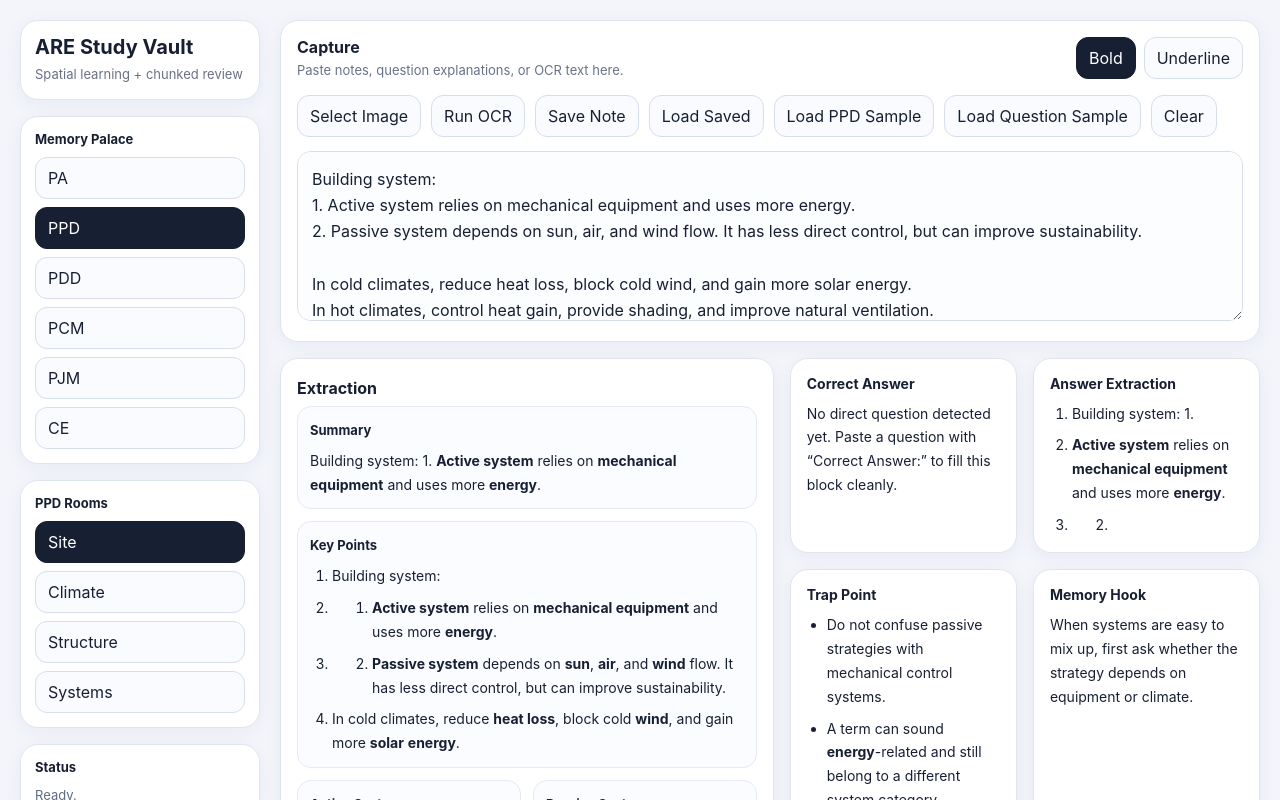
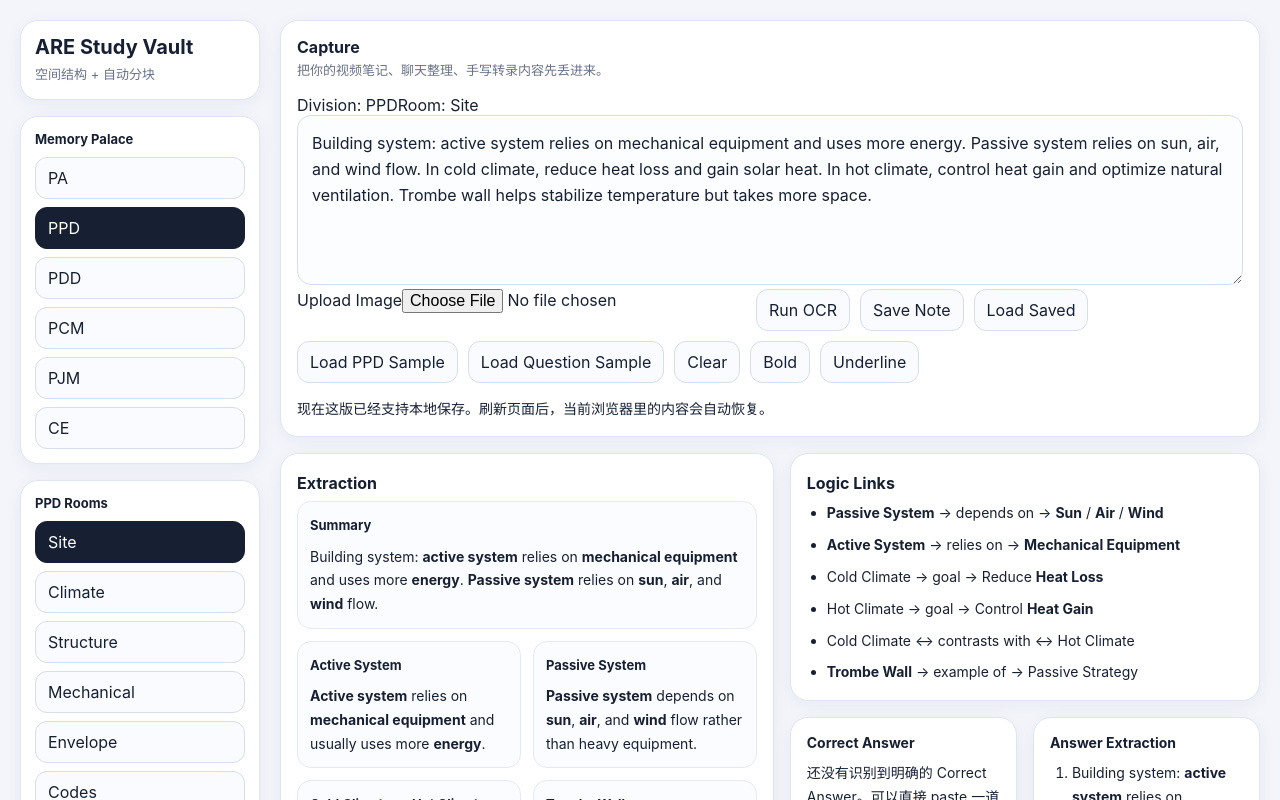
Before and after one commit to lishixin1995/ARE-study, a React (Vite) app: page / in a window 1280 px wide. Shown: the top 800 px of the page. Built offline with nearby package versions, Linux system fonts and the light colour scheme; the HTML template or start-up script is replaced by a standard one.

Commit message:
Update App.jsx

```diff
--- a/src/App.jsx
+++ b/src/App.jsx
@@ -8,23 +8,15 @@ const DIVISIONS = ["PA", "PPD", "PDD", "PCM", "PJM", "CE"];
 
 const ROOMS_BY_DIVISION = {
   PA: ["Site", "Zoning", "Code", "Programming"],
-  PPD: ["Site", "Climate", "Structure", "Systems"],
+  PPD: ["Site", "Climate", "Structure", "Mechanical", "Envelope", "Codes"],
   PDD: ["Envelope", "Detailing", "Materials", "Documentation"],
   PCM: ["Practice", "Risk", "Contracts", "Finance"],
   PJM: ["Team", "Schedule", "CA", "Delivery"],
   CE: ["Site Visit", "Submittals", "RFI", "Punch List"]
 };
 
-const DEFAULT_NOTES = `Building system:
-1. Active system relies on mechanical equipment and uses more energy.
-2. Passive system depends on sun, air, and wind flow. It has less direct control, but can improve sustainability.
-
-In cold climates, reduce heat loss, block cold wind, and gain more solar energy.
-In hot climates, control heat gain, provide shading, and improve natural ventilation.
-
-Passive solar heating can use direct gain, thermal mass, and shading control at night.
-Concrete and stone can store heat.
-Trombe walls provide stable indoor temperature, but take up more space.`;
+const DEFAULT_NOTES =
+  "Building system: active system relies on mechanical equipment and uses more energy. Passive system relies on sun, air, and wind flow. In cold climate, reduce heat loss and gain solar heat. In hot climate, control heat gain and optimize natural ventilation. Trombe wall helps stabilize temperature but takes more space.";
 
 const QUESTION_SAMPLE = `Question:
 Which material term should be identified as the final composite material in a basic concrete mixture?
@@ -127,7 +119,6 @@ function detectKeywords(text) {
   ];
 
   const lower = text.toLowerCase();
-
   return bank.filter((item) => lower.includes(item.toLowerCase()));
 }
 
@@ -147,35 +138,138 @@ function parseCorrectAnswer(text) {
   return raw;
 }
 
-function buildAnswerExtraction(text) {
+function buildSummary(text) {
   const sentences = splitSentences(text);
-
-  if (sentences.length >= 3) {
-    return sentences.slice(0, 3);
+  if (sentences.length >= 2) return `${sentences[0]} ${sentences[1]}`;
+  if (sentences.length === 1) return sentences[0];
+  return "当前还没有足够内容生成 summary。";
 }
 
+function buildKeyPoints(text) {
   const lines = splitLines(text);
-  if (lines.length >= 3) {
-    return lines.slice(0, 3);
+  const filtered = lines.filter(
+    (item) =>
+      !/^question[:\-]/i.test(item) &&
+      !/^correct answer[:\-]/i.test(item) &&
+      !/^notes[:\-]/i.test(item)
+  );
+
+  if (filtered.length >= 4) return filtered.slice(0, 4);
+
+  const sentences = splitSentences(text);
+  if (sentences.length >= 4) return sentences.slice(0, 4);
+
+  return ["继续补充内容后，这里会自动提取关键点。"];
 }
 
-  if (lines.length > 0) return lines;
+function buildSystemCards(text) {
+  const lower = text.toLowerCase();
+
+  let activeSystem = "依赖机械设备、控制更强，但通常能耗更高。";
+  let passiveSystem = "依赖太阳、空气和风等自然条件，通常更节能。";
+  let climateCompare = "寒冷气候强调减少热损失，炎热气候强调控制热增益与通风。";
+  let trombeWall = "一种被动式采暖策略，可稳定温度，但占空间。";
+
+  if (lower.includes("active system")) {
+    activeSystem = "Active system relies on mechanical equipment and usually uses more energy.";
+  }
+
+  if (lower.includes("passive system")) {
+    passiveSystem = "Passive system depends on sun, air, and wind flow rather than heavy equipment.";
+  }
+
+  if (lower.includes("cold climate") || lower.includes("hot climate")) {
+    climateCompare =
+      "Cold climate design usually reduces heat loss first, while hot climate design controls heat gain and improves ventilation.";
+  }
+
+  if (lower.includes("trombe wall")) {
+    trombeWall =
+      "Trombe wall is a passive thermal strategy that stabilizes indoor temperature, but it needs more space.";
+  }
+
+  return { activeSystem, passiveSystem, climateCompare, trombeWall };
+}
+
+function buildLogicLinks(text) {
+  const lower = text.toLowerCase();
+  const links = [];
+
+  if (lower.includes("passive system") || lower.includes("sun") || lower.includes("wind")) {
+    links.push("Passive System → depends on → Sun / Air / Wind");
+  }
+
+  if (lower.includes("active system") || lower.includes("mechanical equipment")) {
+    links.push("Active System → relies on → Mechanical Equipment");
+  }
+
+  if (lower.includes("cold climate") || lower.includes("heat loss")) {
+    links.push("Cold Climate → goal → Reduce Heat Loss");
+  }
+
+  if (lower.includes("hot climate") || lower.includes("heat gain")) {
+    links.push("Hot Climate → goal → Control Heat Gain");
+  }
+
+  if (lower.includes("cold climate") && lower.includes("hot climate")) {
+    links.push("Cold Climate ↔ contrasts with ↔ Hot Climate");
+  }
+
+  if (lower.includes("trombe wall")) {
+    links.push("Trombe Wall → example of → Passive Strategy");
+  }
+
+  if (!links.length) {
+    links.push("先判断概念依赖什么：设备、气候、材料，还是 code 逻辑。");
+  }
+
+  return links;
+}
+
+function buildSuggestedPlacement(selectedDivision) {
+  return [
+    `${selectedDivision} → Site`,
+    `${selectedDivision} → Core Concepts`,
+    `${selectedDivision} → Review`
+  ];
+}
+
+function buildAnswerExtraction(text) {
+  const lower = text.toLowerCase();
+
+  if (lower.includes("concrete") && lower.includes("cement") && lower.includes("sand")) {
+    return [
+      "Concrete is the final composite material.",
+      "Cement is the binder in the mix.",
+      "Sand is the fine aggregate used in the mixture."
+    ];
+  }
+
+  if (lower.includes("fabrication")) {
+    return [
+      "The question is asking about manufacturing a component.",
+      "Fabrication happens before delivery and installation on site.",
+      "This is about production, not on-site placement."
+    ];
+  }
+
+  const sentences = splitSentences(text);
+  if (sentences.length >= 3) return sentences.slice(0, 3);
+
+  const lines = splitLines(text);
+  if (lines.length >= 3) return lines.slice(0, 3);
 
   return [
-    "Identify the core concept first.",
-    "Separate similar-looking technical terms.",
-    "Use the wording in the prompt to eliminate close distractors."
+    "先抓题干真正问的概念。",
+    "再把相近术语分开。",
+    "最后用关键词排除干扰项。"
   ];
 }
 
 function buildTrapPoints(text) {
   const lower = text.toLowerCase();
 
-  if (
-    lower.includes("concrete") &&
-    lower.includes("cement") &&
-    lower.includes("sand")
-  ) {
+  if (lower.includes("concrete") && lower.includes("cement") && lower.includes("sand")) {
     return [
       "Mortar is tempting because it also contains cement and sand, but it is not the same as concrete.",
       "Grout is wrong because it has a different purpose and composition."
@@ -189,27 +283,16 @@ function buildTrapPoints(text) {
     ];
   }
 
-  if (lower.includes("active system") || lower.includes("passive system")) {
   return [
-      "Do not confuse passive strategies with mechanical control systems.",
-      "A term can sound energy-related and still belong to a different system category."
-    ];
-  }
-
-  return [
-    "Watch for answer choices that sound related but happen at a different stage.",
-    "Eliminate options that describe a similar process rather than the exact concept asked in the prompt."
+    "注意那些看起来相关、但其实属于不同阶段的选项。",
+    "先排除描述相似过程、而不是题目真正概念的答案。"
   ];
 }
 
 function buildMemoryHook(text) {
   const lower = text.toLowerCase();
 
-  if (
-    lower.includes("concrete") &&
-    lower.includes("cement") &&
-    lower.includes("sand")
-  ) {
+  if (lower.includes("concrete") && lower.includes("cement") && lower.includes("sand")) {
     return "When material terms look similar, separate the binder, aggregate, and final composite first.";
   }
 
@@ -221,155 +304,38 @@ function buildMemoryHook(text) {
     return "When systems are easy to mix up, first ask whether the strategy depends on equipment or climate.";
   }
 
-  if (lower.includes("code minimum") || lower.includes("best practice")) {
-    return "For code questions, separate minimum requirement from best-practice language first.";
-  }
-
-  return "Start by identifying the exact concept the prompt is testing before comparing similar terms.";
-}
-
-function buildLogicLinks(text) {
-  const lower = text.toLowerCase();
-  const links = [];
-
-  if (
-    lower.includes("active system") ||
-    lower.includes("mechanical equipment")
-  ) {
-    links.push("Active system depends on mechanical equipment and usually uses more energy.");
-  }
-
-  if (
-    lower.includes("passive system") ||
-    lower.includes("sun") ||
-    lower.includes("wind") ||
-    lower.includes("natural ventilation")
-  ) {
-    links.push("Passive strategy depends on sun, air, wind, shading, or building form rather than heavy equipment.");
-  }
-
-  if (lower.includes("concrete") || lower.includes("stone") || lower.includes("thermal mass")) {
-    links.push("Concrete, stone, and thermal mass connect to heat storage and delayed temperature change.");
-  }
-
-  if (lower.includes("heat gain") || lower.includes("shading")) {
-    links.push("Heat gain control and shading usually work together in hot-climate strategies.");
-  }
-
-  if (lower.includes("heat loss") || lower.includes("cold")) {
-    links.push("Cold-climate design usually prioritizes reducing heat loss before adding more systems.");
-  }
-
-  if (links.length === 0) {
-    links.push("Ask what the system relies on first: equipment, climate, material behavior, or code logic.");
-  }
-
-  return links;
-}
-
-function buildSummary(text) {
-  const sentences = splitSentences(text);
-
-  if (sentences.length >= 2) {
-    return `${sentences[0]} ${sentences[1]}`;
-  }
-
-  if (sentences.length === 1) {
-    return sentences[0];
-  }
-
-  return "Add notes or paste a question to generate a summary.";
-}
-
-function buildKeyPoints(text) {
-  const lines = splitLines(text);
-
-  const filtered = lines.filter(
-    (item) =>
-      !/^question[:\-]/i.test(item) &&
-      !/^correct answer[:\-]/i.test(item) &&
-      !/^notes[:\-]/i.test(item)
-  );
-
-  if (filtered.length >= 4) {
-    return filtered.slice(0, 4);
-  }
-
-  const sentences = splitSentences(text);
-  if (sentences.length >= 4) {
-    return sentences.slice(0, 4);
-  }
-
-  return filtered.length ? filtered : ["Add more study notes to generate key points."];
-}
-
-function buildSystemCards(text) {
-  const lower = text.toLowerCase();
-  let activeSystem =
-    "Mechanical equipment, direct control, and higher energy use usually indicate an active system.";
-  let passiveSystem =
-    "Sun, wind, daylight, shading, airflow, and thermal mass usually indicate a passive system.";
-
-  const sentences = splitSentences(text);
-
-  const activeMatch = sentences.find(
-    (item) =>
-      item.toLowerCase().includes("active system") ||
-      item.toLowerCase().includes("mechanical")
-  );
-
-  const passiveMatch = sentences.find(
-    (item) =>
-      item.toLowerCase().includes("passive system") ||
-      item.toLowerCase().includes("ventilation") ||
-      item.toLowerCase().includes("shading") ||
-      item.toLowerCase().includes("solar")
-  );
-
-  if (activeMatch) activeSystem = activeMatch;
-  if (passiveMatch) passiveSystem = passiveMatch;
-
-  if (!lower.includes("active") && !lower.includes("passive")) {
-    activeSystem =
-      "Use this card for equipment-driven concepts such as HVAC, fans, pumps, and controlled mechanical systems.";
-    passiveSystem =
-      "Use this card for climate-responsive concepts such as orientation, shading, ventilation, and thermal mass.";
-  }
-
-  return { activeSystem, passiveSystem };
+  return "先确认题目真正考的是哪一个核心概念，再比较相似术语。";
 }
 
 function buildReview(text) {
   const correctAnswer = parseCorrectAnswer(text);
-  const answerExtraction = buildAnswerExtraction(text);
-  const trapPoints = buildTrapPoints(text);
-  const memoryHook = buildMemoryHook(text);
   const keywords = detectKeywords(text);
 
   return {
     correctAnswer:
       correctAnswer ||
-      "No direct question detected yet. Paste a question with “Correct Answer:” to fill this block cleanly.",
-    answerExtraction,
-    trapPoints,
-    memoryHook,
+      "还没有识别到明确的 Correct Answer。可以直接 paste 一道题和标准答案。",
+    answerExtraction: buildAnswerExtraction(text),
+    trapPoints: buildTrapPoints(text),
+    memoryHook: buildMemoryHook(text),
     keywords
   };
 }
 
-function buildStudyData(text) {
+function buildStudyData(text, selectedDivision) {
   const summary = buildSummary(text);
   const keyPoints = buildKeyPoints(text);
-  const { activeSystem, passiveSystem } = buildSystemCards(text);
+  const systems = buildSystemCards(text);
   const logicLinks = buildLogicLinks(text);
+  const suggestedPlacement = buildSuggestedPlacement(selectedDivision);
   const review = buildReview(text);
 
   return {
     summary,
     keyPoints,
-    activeSystem,
-    passiveSystem,
+    ...systems,
     logicLinks,
+    suggestedPlacement,
     review
   };
 }
@@ -378,101 +344,107 @@ export default function App() {
   const [selectedDivision, setSelectedDivision] = useState("PPD");
   const [selectedRoom, setSelectedRoom] = useState("Site");
   const [captureText, setCaptureText] = useState(DEFAULT_NOTES);
-  const [savedNote, setSavedNote] = useState("");
-  const [statusMessage, setStatusMessage] = useState("Ready.");
+  const [savedAt, setSavedAt] = useState("");
+  const [statusMessage, setStatusMessage] = useState("现在这版已经支持本地保存。刷新页面后，当前浏览器里的内容会自动恢复。");
   const [emphasisMode, setEmphasisMode] = useState("bold");
+
   const [imageFile, setImageFile] = useState(null);
   const [isScanning, setIsScanning] = useState(false);
+  const [ocrStatus, setOcrStatus] = useState("");
+  const [ocrPreviewName, setOcrPreviewName] = useState("");
 
   const rooms = ROOMS_BY_DIVISION[selectedDivision] || [];
 
-  const studyData = useMemo(() => buildStudyData(captureText), [captureText]);
+  const studyData = useMemo(() => {
+    return buildStudyData(captureText, selectedDivision);
+  }, [captureText, selectedDivision]);
 
   const correctAnswerDisplay = useMemo(() => {
     const value = studyData.review.correctAnswer;
-
-    if (Array.isArray(value)) {
-      return value.join(" / ");
-    }
-
-    return value;
+    return Array.isArray(value) ? value.join(" / ") : value;
   }, [studyData]);
-
-  const emphasizedSummary = emphasizeKeywords(
-    studyData.summary,
-    studyData.review.keywords,
-    emphasisMode
-  );
-
-  const emphasizedCorrectAnswer = emphasizeKeywords(
-    correctAnswerDisplay,
-    studyData.review.keywords,
-    emphasisMode
-  );
 
   const saveNote = () => {
     localStorage.setItem("are-study-note", captureText);
-    setSavedNote(captureText);
-    setStatusMessage("Note saved in browser.");
+    const now = new Date();
+    const stamp = `${now.getFullYear()}/${now.getMonth() + 1}/${now.getDate()} ${now.toLocaleTimeString()}`;
+    setSavedAt(stamp);
+    setStatusMessage("现在这版已经支持本地保存。刷新页面后，当前浏览器里的内容会自动恢复。");
   };
 
   const loadSavedNote = () => {
-    const note = localStorage.getItem("are-study-note");
-    if (!note) {
-      setStatusMessage("No saved note found yet.");
+    const saved = localStorage.getItem("are-study-note");
+    if (!saved) {
+      setStatusMessage("还没有找到已保存内容。");
       return;
     }
-    setCaptureText(note);
-    setSavedNote(note);
-    setStatusMessage("Saved note loaded.");
+    setCaptureText(saved);
+    setStatusMessage("已加载本地保存内容。");
   };
 
-  const loadStudySample = () => {
+  const loadPPDSample = () => {
     setCaptureText(DEFAULT_NOTES);
-    setStatusMessage("PPD study sample loaded.");
+    setStatusMessage("已加载 PPD 示例内容。");
   };
 
   const loadQuestionSample = () => {
     setCaptureText(QUESTION_SAMPLE);
-    setStatusMessage("Question sample loaded.");
+    setStatusMessage("已加载题目示例内容。");
   };
 
   const clearAll = () => {
     setCaptureText("");
-    setStatusMessage("Capture cleared.");
+    setStatusMessage("已清空 Capture。");
+    setOcrStatus("");
+    setOcrPreviewName("");
+    setImageFile(null);
   };
 
   const handleImageChange = (event) => {
     const file = event.target.files?.[0] || null;
+
+    if (!file) {
+      setImageFile(null);
+      setOcrPreviewName("");
+      setOcrStatus("No image selected.");
+      return;
+    }
+
     setImageFile(file);
-    if (file) {
-      setStatusMessage(`Selected image: ${file.name}`);
-    }
+    setOcrPreviewName(file.name);
+    setOcrStatus(`Selected image: ${file.name}`);
   };
 
   const runOCR = async () => {
     if (!imageFile) {
-      setStatusMessage("Select an image first.");
+      setOcrStatus("Please select an image first.");
       return;
     }
 
     try {
       setIsScanning(true);
-      setStatusMessage("Reading image text...");
+      setOcrStatus("Reading image text...");
+
       const result = await Tesseract.recognize(imageFile, "eng");
-      const extracted = result?.data?.text || "";
+      const extractedText = result?.data?.text?.trim() || "";
+
+      if (!extractedText) {
+        setOcrStatus("No text detected from this image.");
+        return;
+      }
 
       setCaptureText((prev) => {
-        const base = prev.trim();
-        const next = extracted.trim();
-        if (!base) return next;
-        return `${base}\n\n${next}`;
+        const oldText = prev?.trim() || "";
+        if (!oldText) return extractedText;
+        return `${oldText}\n\n${extractedText}`;
       });
 
-      setStatusMessage("Image text added to capture.");
+      setOcrStatus("Image text added to Capture.");
+      setStatusMessage("OCR 完成，文字已加入 Capture。");
     } catch (error) {
       console.error(error);
-      setStatusMessage("OCR failed. Try another image.");
+      setOcrStatus("OCR failed. Try another image.");
+      setStatusMessage("OCR 失败，请换一张更清晰的图片。");
     } finally {
       setIsScanning(false);
     }
@@ -483,7 +455,7 @@ export default function App() {
       <aside className="sidebar">
         <div className="brand-card">
           <div className="brand-title">ARE Study Vault</div>
-          <div className="brand-subtitle">Spatial learning + chunked review</div>
+          <div className="brand-subtitle">空间结构 + 自动分块</div>
         </div>
 
         <div className="sidebar-section">
@@ -492,9 +464,7 @@ export default function App() {
             {DIVISIONS.map((division) => (
               <button
                 key={division}
-                className={`nav-pill ${
-                  selectedDivision === division ? "active" : ""
-                }`}
+                className={`nav-pill ${selectedDivision === division ? "active" : ""}`}
                 onClick={() => {
                   setSelectedDivision(division);
                   setSelectedRoom(ROOMS_BY_DIVISION[division][0]);
@@ -520,11 +490,6 @@ export default function App() {
             ))}
           </div>
         </div>
-
-        <div className="sidebar-section small-note">
-          <div className="sidebar-label">Status</div>
-          <div className="status-box">{statusMessage}</div>
-        </div>
       </aside>
 
       <main className="main-panel">
@@ -532,30 +497,25 @@ export default function App() {
           <div className="capture-header">
             <div>
               <div className="card-title">Capture</div>
-              <div className="card-subtitle">
-                Paste notes, question explanations, or OCR text here.
+              <div className="card-subtitle">把你的视频笔记、聊天整理、手写转录内容先丢进来。</div>
             </div>
           </div>
 
-            <div className="emphasis-switch">
-              <button
-                className={emphasisMode === "bold" ? "active" : ""}
-                onClick={() => setEmphasisMode("bold")}
-              >
-                Bold
-              </button>
-              <button
-                className={emphasisMode === "underline" ? "active" : ""}
-                onClick={() => setEmphasisMode("underline")}
-              >
-                Underline
-              </button>
-            </div>
+          <div className="capture-meta">
+            <span className="meta-pill">Division: {selectedDivision}</span>
+            <span className="meta-pill">Room: {selectedRoom}</span>
+            {savedAt ? <span className="meta-pill">Saved: {savedAt}</span> : null}
           </div>
 
+          <textarea
+            className="capture-textarea"
+            value={captureText}
+            onChange={(e) => setCaptureText(e.target.value)}
+          />
+
           <div className="capture-tools">
-            <label className="file-pill">
-              Select Image
+            <label className="file-upload-pill">
+              Upload Image
               <input type="file" accept="image/*" onChange={handleImageChange} />
             </label>
 
@@ -565,17 +525,34 @@ export default function App() {
 
             <button onClick={saveNote}>Save Note</button>
             <button onClick={loadSavedNote}>Load Saved</button>
-            <button onClick={loadStudySample}>Load PPD Sample</button>
+            <button onClick={loadPPDSample}>Load PPD Sample</button>
             <button onClick={loadQuestionSample}>Load Question Sample</button>
             <button onClick={clearAll}>Clear</button>
+
+            <button
+              className={emphasisMode === "bold" ? "active" : ""}
+              onClick={() => setEmphasisMode("bold")}
+            >
+              Bold
+            </button>
+
+            <button
+              className={emphasisMode === "underline" ? "active" : ""}
+              onClick={() => setEmphasisMode("underline")}
+            >
+              Underline
+            </button>
           </div>
 
-          <textarea
-            className="capture-textarea"
-            value={captureText}
-            onChange={(e) => setCaptureText(e.target.value)}
-            placeholder="Paste your notes, OCR result, or a question explanation here..."
-          />
+          {ocrPreviewName ? (
+            <div className="ocr-file-name">Selected: {ocrPreviewName}</div>
+          ) : null}
+
+          {ocrStatus ? (
+            <div className="ocr-status">{ocrStatus}</div>
+          ) : null}
+
+          <div className="status-box">{statusMessage}</div>
         </section>
 
         <section className="content-grid">
@@ -586,24 +563,13 @@ export default function App() {
               <div className="mini-grid">
                 <div className="mini-card wide">
                   <div className="mini-title">Summary</div>
-                  <MarkdownText text={emphasizedSummary} />
-                </div>
-
-                <div className="mini-card wide">
-                  <div className="mini-title">Key Points</div>
-                  <ol className="plain-list numbered">
-                    {studyData.keyPoints.map((item, index) => (
-                      <li key={index}>
                   <MarkdownText
                     text={emphasizeKeywords(
-                            item,
+                      studyData.summary,
                       studyData.review.keywords,
                       emphasisMode
                     )}
                   />
-                      </li>
-                    ))}
-                  </ol>
                 </div>
 
                 <div className="mini-card">
@@ -627,9 +593,42 @@ export default function App() {
                     )}
                   />
                 </div>
+
+                <div className="mini-card">
+                  <div className="mini-title">Cold Climate vs Hot Climate</div>
+                  <MarkdownText
+                    text={emphasizeKeywords(
+                      studyData.climateCompare,
+                      studyData.review.keywords,
+                      emphasisMode
+                    )}
+                  />
+                </div>
+
+                <div className="mini-card">
+                  <div className="mini-title">Trombe Wall</div>
+                  <MarkdownText
+                    text={emphasizeKeywords(
+                      studyData.trombeWall,
+                      studyData.review.keywords,
+                      emphasisMode
+                    )}
+                  />
+                </div>
               </div>
             </div>
 
+            <div className="info-card">
+              <div className="card-title">Suggested Placement</div>
+              <ul className="plain-list">
+                {studyData.suggestedPlacement.map((item, index) => (
+                  <li key={index}>{item}</li>
+                ))}
+              </ul>
+            </div>
+          </div>
+
+          <div className="right-column">
             <div className="info-card">
               <div className="card-title">Logic Links</div>
               <ul className="plain-list">
@@ -646,14 +645,18 @@ export default function App() {
                 ))}
               </ul>
             </div>
-          </div>
 
-          <div className="right-column">
             <div className="review-grid">
               <div className="review-card">
                 <div className="review-card-title">Correct Answer</div>
                 <div className="review-card-content">
-                  <MarkdownText text={emphasizedCorrectAnswer} />
+                  <MarkdownText
+                    text={emphasizeKeywords(
+                      correctAnswerDisplay,
+                      studyData.review.keywords,
+                      emphasisMode
+                    )}
+                  />
                 </div>
               </div>
 
```
Lines whose indentation alone changed are shown as unchanged.
